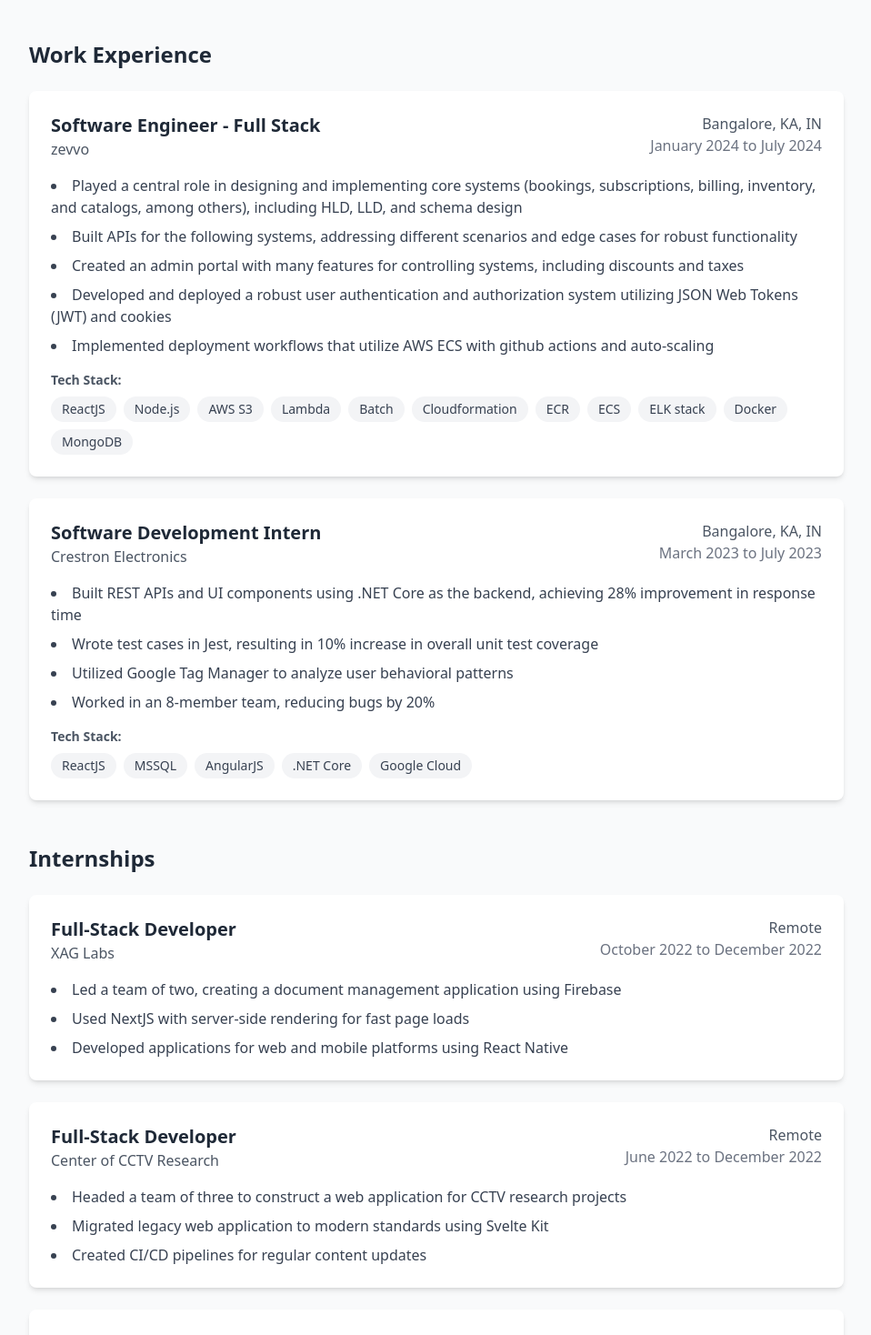
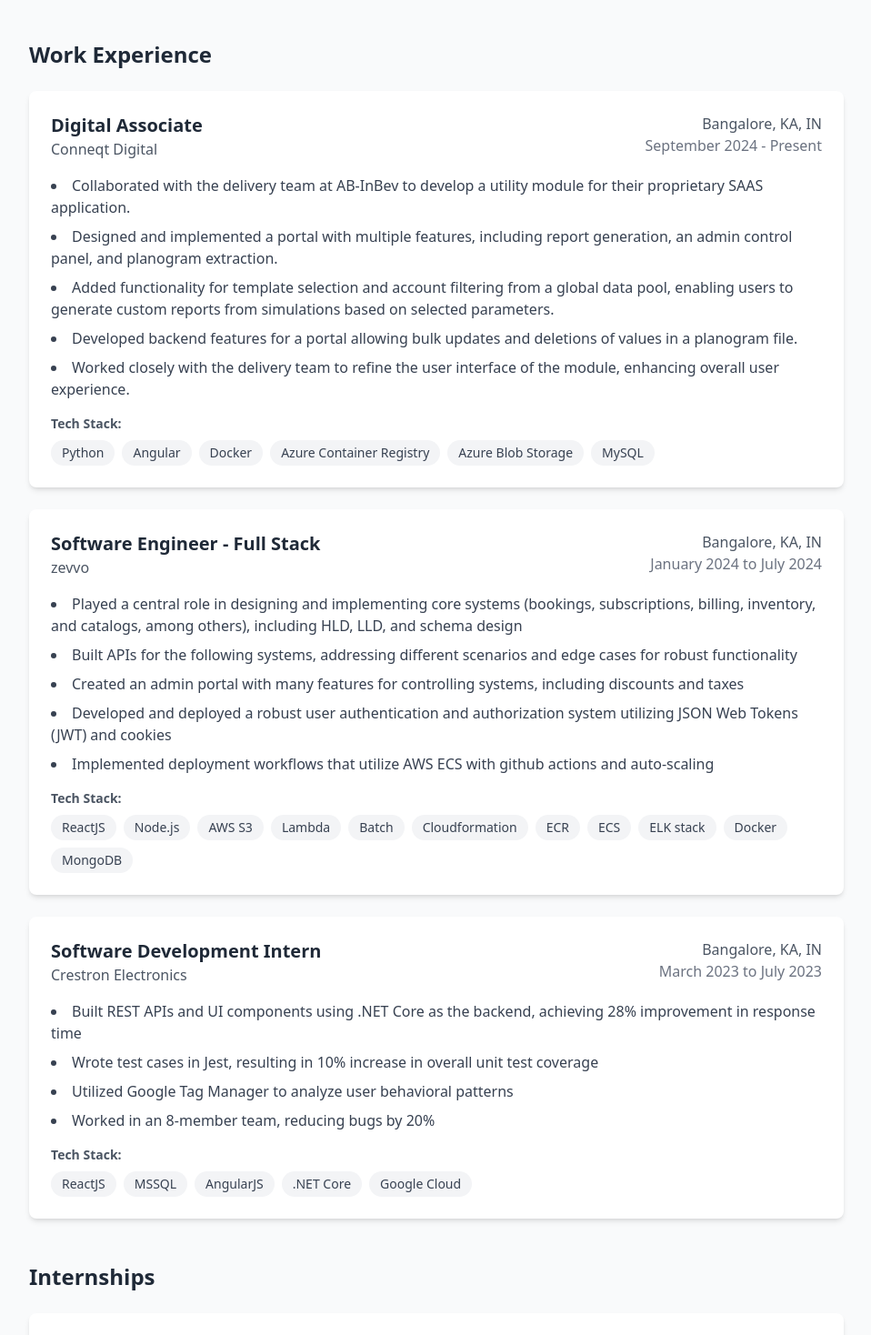
Before and after one commit to karthik-b-2001/portfolio, a React (Vite) app: page / in a window 1280 px wide. Shown: the part 920-2388 px from the top of the page at 91% size, without its empty margins (160-1118 px from the left). Built offline with nearby package versions, Linux system fonts and the light colour scheme.

Commit message:
changed links

```diff
--- a/src/components/Hero.tsx
+++ b/src/components/Hero.tsx
@@ -13,7 +13,7 @@
         </p>
         <div className="flex justify-center space-x-4">
           <a
-            href="https://github.com/"
+            href="https://github.com/karthik-b-2001"
             target="_blank"
             rel="noopener noreferrer"
             className="bg-gray-800 text-white px-6 py-3 rounded-lg flex items-center space-x-2 hover:bg-gray-700 transition-colors"
--- a/src/components/sections/Hero.tsx
+++ b/src/components/sections/Hero.tsx
@@ -13,12 +13,12 @@
         </p>
         <div className="flex flex-wrap justify-center gap-4">
           <a
-            href="https://github.com/"
+            href="https://github.com/karthik-b-2001"
             target="_blank"
             rel="noopener noreferrer"
             className="bg-gray-800 dark:bg-gray-700 text-white px-6 py-3 rounded-lg flex items-center space-x-2 hover:bg-gray-700 dark:hover:bg-gray-600 transition-colors"
           >
-            <Github size={20} />
+            <Github size={20} href='https://github.com/karthik-b-2001' />
             <span>GitHub</span>
           </a>
           <a
--- a/src/components/ui/SocialLinks.tsx
+++ b/src/components/ui/SocialLinks.tsx
@@ -4,7 +4,7 @@
 const SocialLinks = () => (
   <div className="flex space-x-4">
     <a
-      href="https://github.com/"
+      href="https://github.com/karthik-b-2001"
       target="_blank"
       rel="noopener noreferrer"
       className="text-gray-600 dark:text-gray-300 hover:text-gray-900 dark:hover:text-white"
--- a/src/data/portfolio.ts
+++ b/src/data/portfolio.ts
@@ -72,6 +72,27 @@
 
 export const workExperience: Experience[] = [
   {
+    "title": "Digital Associate",
+    "company": "Conneqt Digital",
+    "location": "Bangalore, KA, IN",
+    "duration": "September 2024 - Present",
+    "points": [
+        "Collaborated with the delivery team at AB-InBev to develop a utility module for their proprietary SAAS application.",
+        "Designed and implemented a portal with multiple features, including report generation, an admin control panel, and planogram extraction.",
+        "Added functionality for template selection and account filtering from a global data pool, enabling users to generate custom reports from simulations based on selected parameters.",
+        "Developed backend features for a portal allowing bulk updates and deletions of values in a planogram file.",
+        "Worked closely with the delivery team to refine the user interface of the module, enhancing overall user experience."
+    ],
+    "techStack": [
+        "Python",
+        "Angular",
+        "Docker",
+        "Azure Container Registry",
+        "Azure Blob Storage",
+        "MySQL"
+    ]
+},
+  {
     title: "Software Engineer - Full Stack",
     company: "zevvo",
     location: "Bangalore, KA, IN",
@@ -127,7 +148,7 @@
   {
     title: "Full-Stack Developer",
     company: "Center of CCTV Research",
-    location: "Remote",
+    location: "Hybrid",
     duration: "June 2022 to December 2022",
     points: [
       "Headed a team of three to construct a web application for CCTV research projects",
@@ -139,7 +160,7 @@
     title: "Team Member",
     company: "Ashwa Mobility Open Source Vehicle",
     duration: "August 2019 to July 2022",
-    location: "Remote",
+    location: "Hybrid",
     points: [
       "Part of 12-member team developing autonomous electric vehicle",
       "Trained YOLO model achieving 88% accuracy",
@@ -173,17 +194,17 @@
   {
     name: "Python Data Structures",
     date: "December 2021",
-    link: "link",
+    link: "https://www.coursera.org/account/accomplishments/certificate/HZ5GH5R3TWP5",
   },
   {
     name: "Data Structures",
     date: "December 2020",
-    link: "link",
+    link: "https://www.coursera.org/account/accomplishments/certificate/UVMHR6W2ZVW6",
   },
   {
     name: "Joy of Computing Using Python",
     date: "October 2021",
-    link: "link",
+    link: "https://drive.google.com/file/d/1IgY8RTZCatSO42tKLREjUGKcp57lAzMN/view?usp=sharing",
   },
 ];
 
```
